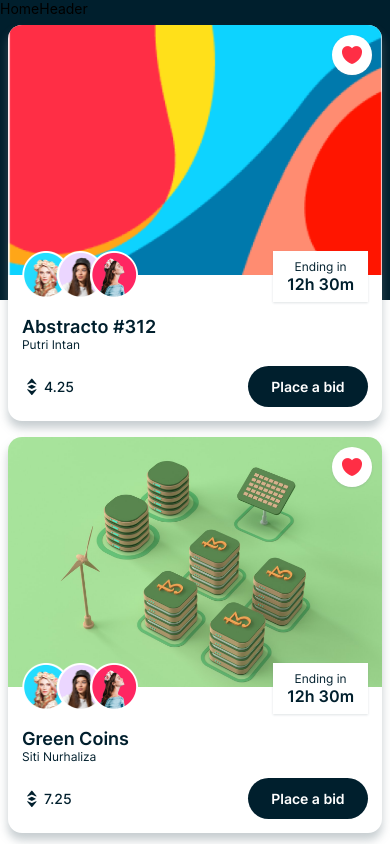
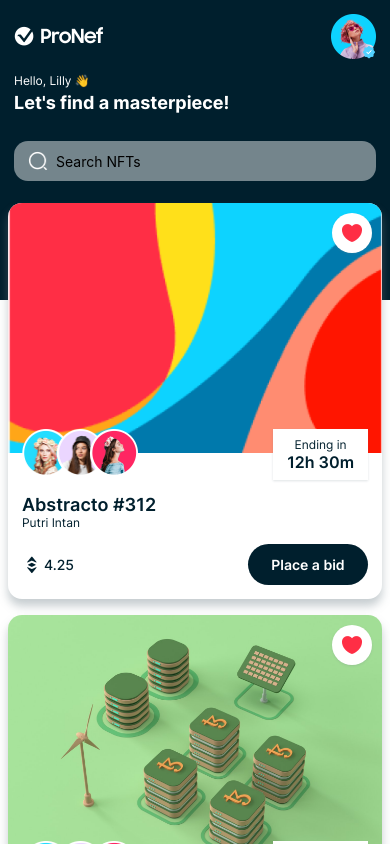
Before and after one commit to lilly0305/nft-market-native, a React Native app: screen /Home in a window 390 px wide. Shown: the top 844 px of the page. Built offline with nearby package versions, Linux system fonts and the light colour scheme.

Commit message:
header done

```diff
--- a/components/HomeHeader.js
+++ b/components/HomeHeader.js
@@ -1,9 +1,105 @@
-import { View, Text } from 'react-native'
+import { View, Text, Image, TextInput } from 'react-native'
+import { COLORS, FONTS, SIZES, assets } from '../constants'
 
 const HomeHeader = () => {
   return (
-    <View>
-      <Text>HomeHeader</Text>
+    <View
+      style={{
+        backgroundColor: COLORS.primary,
+        padding: SIZES.font
+      }}
+    >
+      <View style={{
+        flexDirection: 'row',
+        justifyContent: 'space-between',
+        alignItems: 'center'
+      }}>
+        <Image
+          source={assets.logo}
+          resizeMode="contain"
+          style={{
+            width: 90,
+            height: 25
+          }}
+        />
+
+        <View style={{ width: 45, height: 45 }}>
+          <Image
+            source={assets.person01}
+            resizeMode="contain"
+            style={{
+              width: '100%',
+              height: '100%'
+            }}
+          />
+
+          <Image
+            source={assets.badge}
+            resizeMode="contain"
+            style={{
+              position: 'absolute',
+              width: 15,
+              height: 15,
+              bottom: 0,
+              right: 0
+            }}
+          />
+
+        </View>
+      </View>
+
+      <View style={{
+        marginVertical: SIZES.font
+      }}>
+
+        <Text style={{
+          fontFamily: FONTS.regular,
+          fontSize: SIZES.small,
+          color: COLORS.white
+        }}>
+          Hello, Lilly 👋
+        </Text>
+
+        <Text style={{
+          fontFamily: FONTS.bold,
+          fontSize: SIZES.large,
+          color: COLORS.white,
+          marginTop: SIZES.base / 2
+        }}>
+          Let's find a masterpiece!
+        </Text>
+      </View>
+
+      <View style={{
+        marginTop: SIZES.font,
+      }}>
+
+        <View style={{
+            width: '100%',
+            borderRadius: SIZES.font,
+            backgroundColor: COLORS.gray,
+            flexDirection: 'row',
+            alignItems: 'center',
+            paddingHorizontal: SIZES.font,
+            paddingVertical: SIZES.small - 2
+        }}>
+          <Image
+            source={assets.search}
+            resizeMode="contain"
+            style={{
+              width: 20,
+              height: 20,
+              marginRight: SIZES.base
+            }}
+          />
+
+          <TextInput
+            placeholder='Search NFTs'
+            style={{flex : 1}}
+          />
+
+        </View>
+      </View>
     </View>
   )
 }
```
